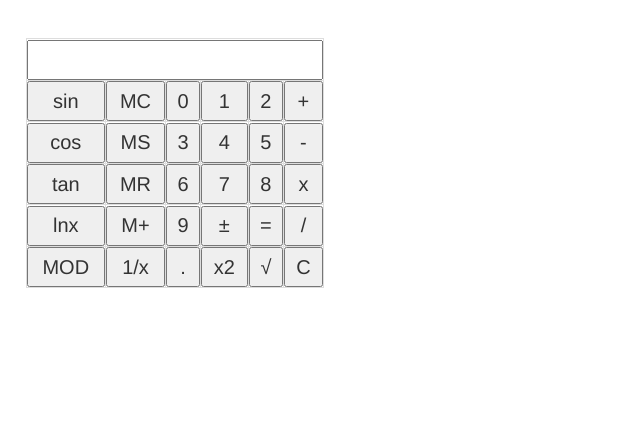
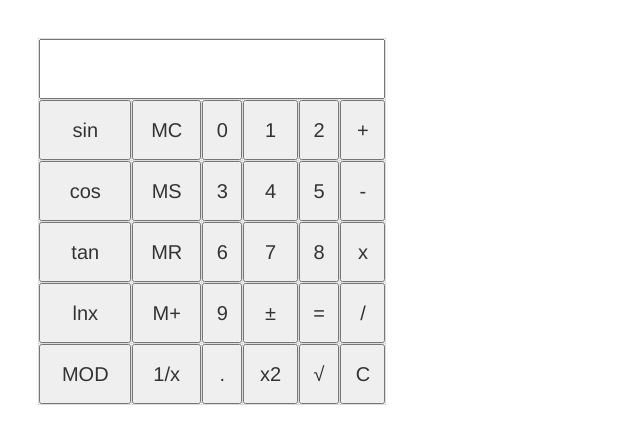
Before and after one commit to RatulMukherjee/calc, a plain HTML site: page view/index.html in a window 1280 px wide. Shown: the whole page, without its empty margins (0-640 px from the left). Drawn offline with nearby package versions, Linux system fonts and the light colour scheme.

Commit message:
Final apk

```diff
--- a/view/css/style.css
+++ b/view/css/style.css
@@ -5,7 +5,7 @@ h3{
 
 }
 
-#btn{width:100%;height:40px;font-size:20px;}
+#btn{width:100%;height:60px;font-size:20px;}
 
 input[type=button]:hover {
     background-color: powderblue;
@@ -13,8 +13,8 @@ input[type=button]:hover {
 }
 #calc
 {
-    width:298px;
-   height:250px;
+    width:348px;
+   height:350px;
 }
 
 
--- a/view/index.html
+++ b/view/index.html
@@ -12,12 +12,7 @@
 
 </head>
 <body>
-
-<style>
-
-
-</style>
-<form Name="calc" style="width:300px;height:250px; margin-left: 2%; margin-top: 3%;">
+<form Name="calc" style="width:350px;height:350px; margin-left: 3%; margin-top: 3%;">
     <div class = "table-responsive">
 <table id="calc" border=1 class="table-bordered" >
 <tr>
```
